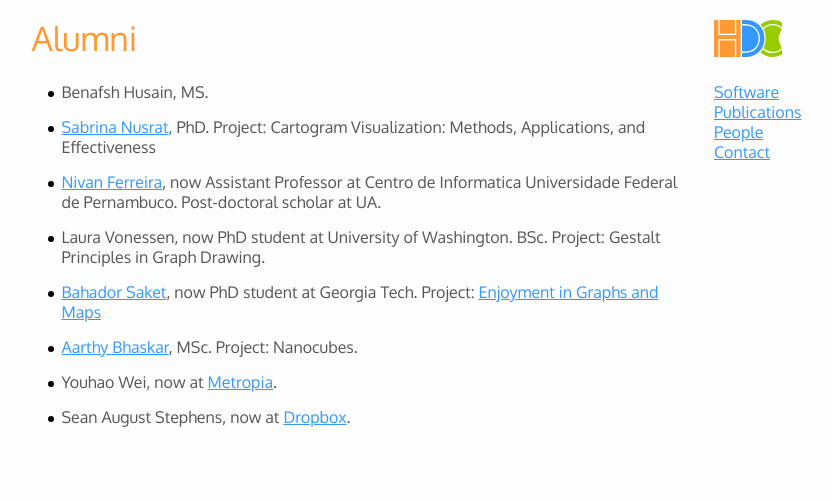
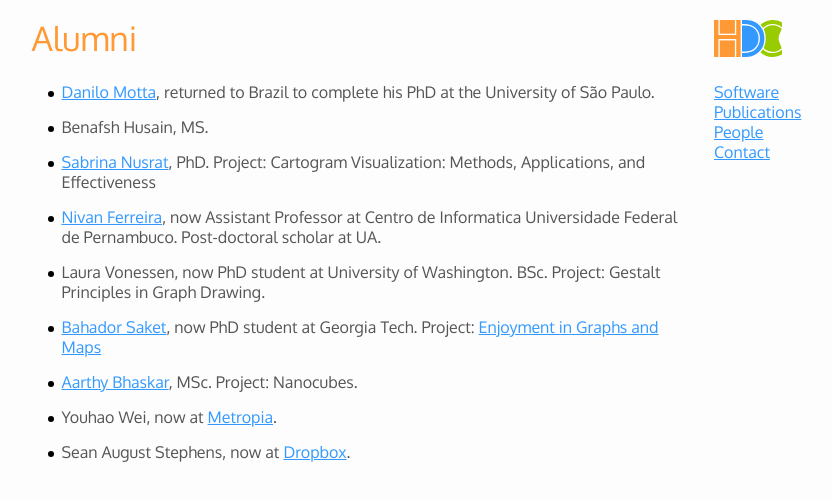
Before and after one commit to hdc-arizona/hdc-arizona.github.io, a Jekyll site: the page built from alumni/index.md, in a window 1280 px wide. Shown: the top 501 px of the page, without its empty margins (136-968 px from the left). Built offline with Jekyll 4.4.1, drawn with Linux system fonts in a browser that asks for light colours.

Commit message:
Removed Danilo from students and added him to alumni

```diff
--- a/alumni/index.md
+++ b/alumni/index.md
@@ -2,6 +2,8 @@
 layout: main
 title: Alumni
 ---
+
+* [Danilo Motta](https://sites.google.com/site/ddanilomotta/), returned to Brazil to complete his PhD at the University of São Paulo.
 
 * Benafsh Husain, MS.
 
```
